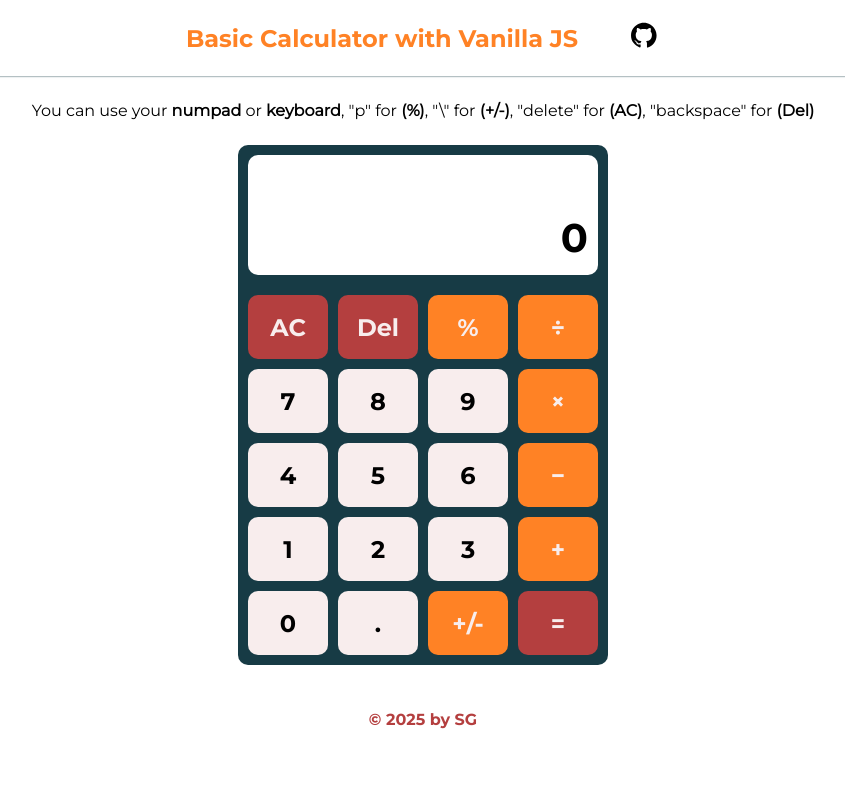
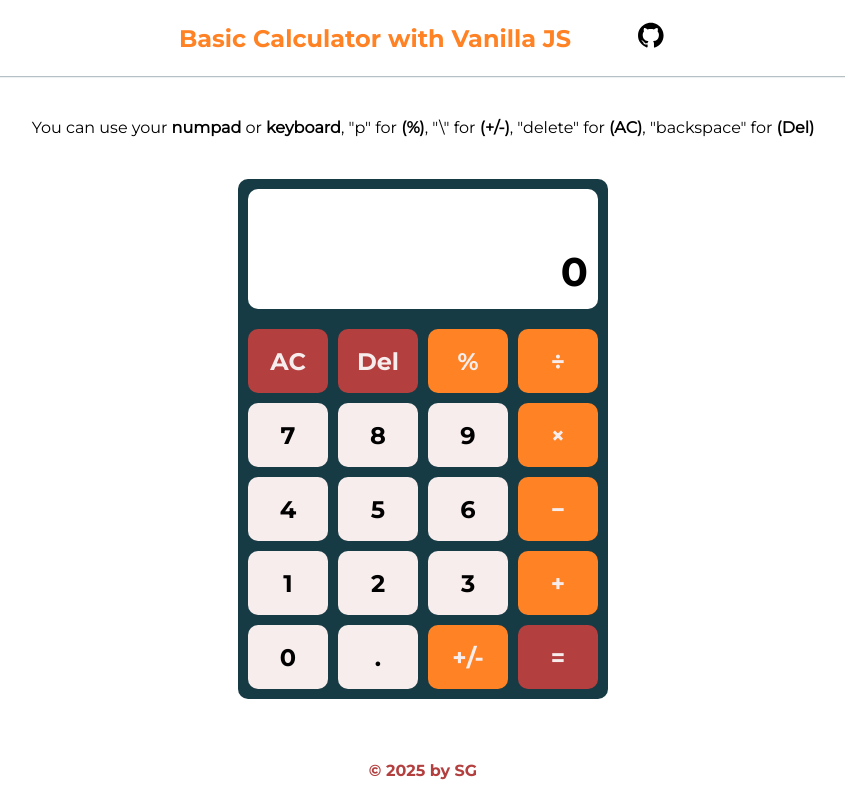
Before and after one commit to Stephan-Gabriel-SG/BasicCalculator, a plain HTML site: page index.html in a window 1280 px wide. Shown: the whole page, without its empty margins (217-1062 px from the left). Drawn offline with Linux system fonts and the light colour scheme.

Commit message:
adjuste container height

```diff
--- a/style.css
+++ b/style.css
@@ -9,6 +9,9 @@
 @font-face {
     font-family: myBoldFont;
     src: url(fonts/Montserrat-Bold.ttf);
+}
+html{
+    min-width: 475px;
 }
 
 *{
@@ -23,13 +26,23 @@
     --red:#B43F3F;
     --white: #F8EDED;
 }
+html, body{
+    min-height: 100%;
+}
 
 .container{
     display: flex;
     flex-direction: column;
     align-items: center;
     gap: 25px;
+    min-height: 100vh;
+    justify-content: space-between;
 }
+
+p{
+    text-align: center;
+}
+
 /* nav and footer */
 nav, footer {
     display: flex;
@@ -51,7 +64,7 @@ nav span {
 }
 
 a {
-    margin-left: 50px;
+    margin-left: 5%;
     transition: .3s;
 }
 a:hover{
```
